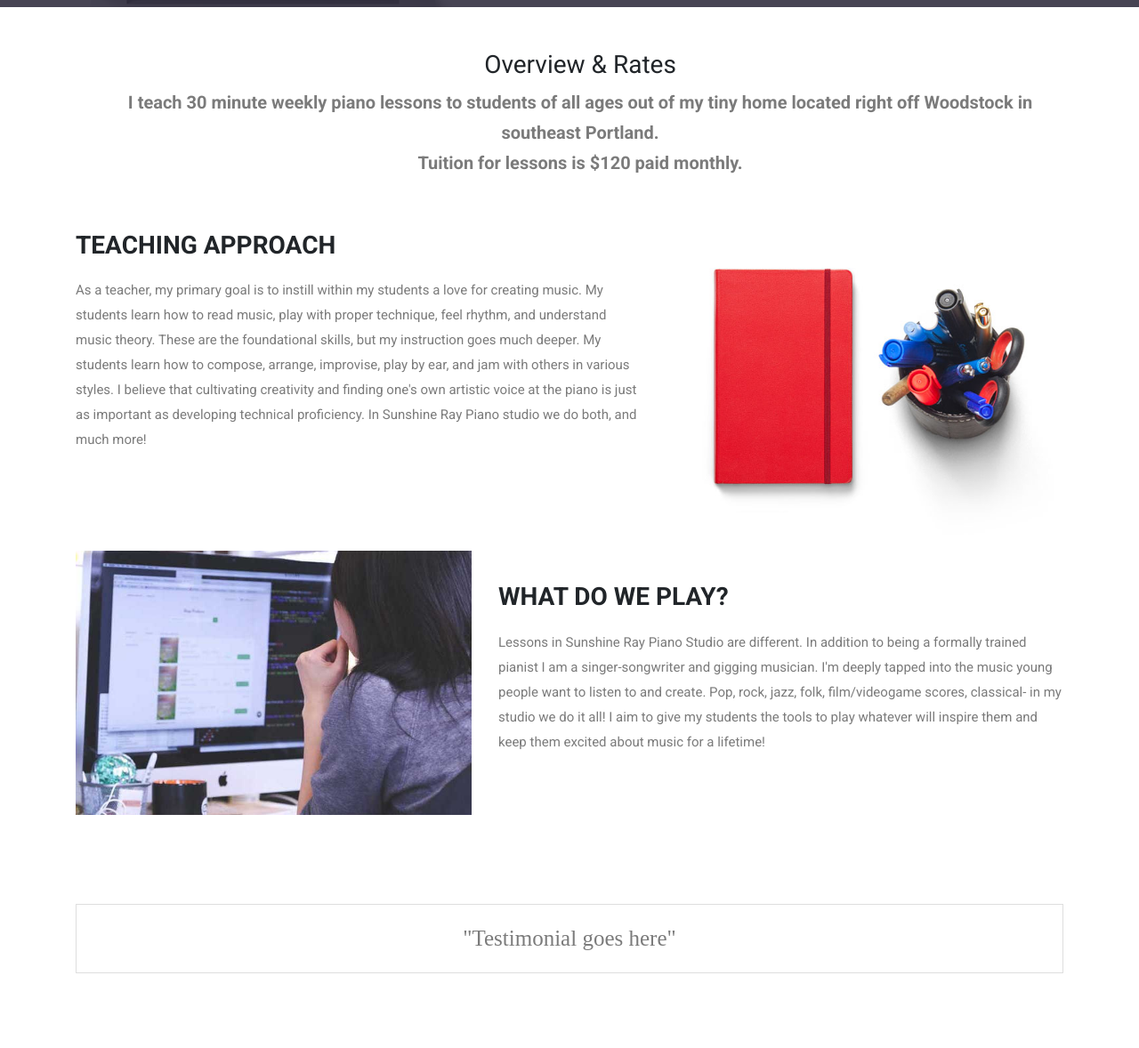
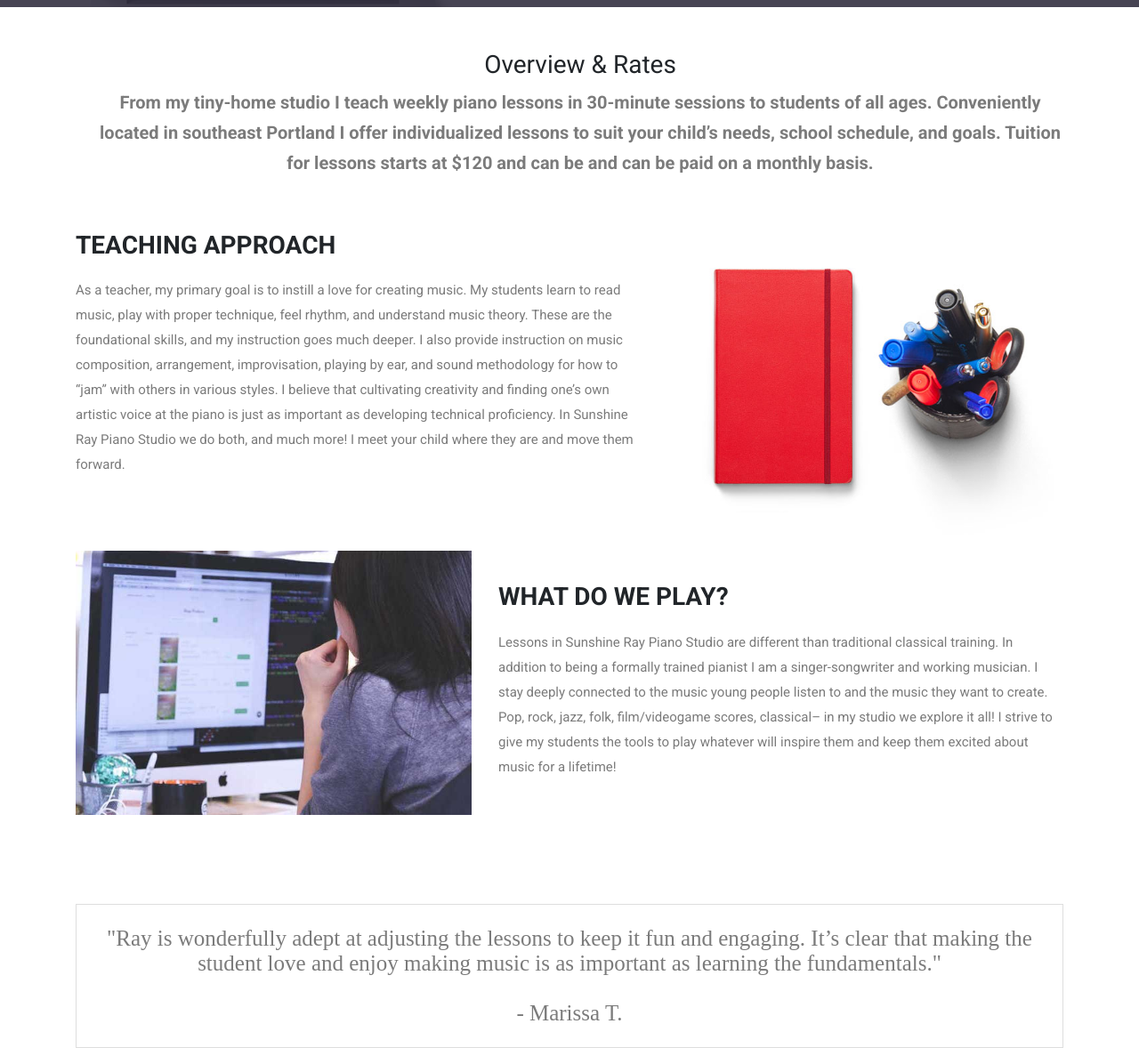
Before and after one commit to FOSSforlife/ray-website-2022, a website: page src/lessons.html in a window 1280 px wide. Shown: the part 353-1531 px from the top of the page at 89% size. Drawn offline with Linux system fonts and the light colour scheme; some packages are replaced by stand-ins of ours; files whose address does not match are found by name; a web font is replaced by a local one.

Commit message:
Update text

```diff
--- a/src/lessons.html
+++ b/src/lessons.html
@@ -107,9 +107,7 @@
             <div class="pl-0 pl-lg-4">
               <h2>Overview & Rates</h2>
               <p class="text-large">
-                I teach 30 minute weekly piano lessons to students of all ages
-                out of my tiny home located right off Woodstock in southeast
-                Portland. <br />Tuition for lessons is $120 paid monthly.
+                From my tiny-home studio I teach weekly piano lessons in 30-minute sessions to students of all ages. Conveniently located in southeast Portland I offer individualized lessons to suit your child’s needs, school schedule, and goals. Tuition for lessons starts at  $120 and can be and can be paid on a monthly basis.
               </p>
             </div>
           </div>
@@ -133,16 +131,7 @@
                 <h2>Teaching Approach</h2>
               </div>
               <p>
-                As a teacher, my primary goal is to instill within my students a
-                love for creating music. My students learn how to read music,
-                play with proper technique, feel rhythm, and understand music
-                theory. These are the foundational skills, but my instruction
-                goes much deeper. My students learn how to compose, arrange,
-                improvise, play by ear, and jam with others in various styles. I
-                believe that cultivating creativity and finding one's own
-                artistic voice at the piano is just as important as developing
-                technical proficiency. In Sunshine Ray Piano studio we do both,
-                and much more!
+                As a teacher, my primary goal is to instill a love for creating music.  My students learn to read music, play with proper technique, feel rhythm, and understand music theory.  These are the foundational skills, and my instruction goes much deeper.  I also provide instruction on music composition, arrangement, improvisation, playing by ear, and sound methodology for how to “jam” with others in various styles.  I believe that cultivating creativity and finding one’s own artistic voice at the piano is just as important as developing technical proficiency.  In Sunshine Ray Piano Studio we do both, and much more!  I meet your child where they are and move them forward.
               </p>
             </div>
           </div>
@@ -165,13 +154,8 @@
                 <h2>What do We Play?</h2>
               </div>
               <p>
-                Lessons in Sunshine Ray Piano Studio are different. In addition
-                to being a formally trained pianist I am a singer-songwriter and
-                gigging musician. I'm deeply tapped into the music young people
-                want to listen to and create. Pop, rock, jazz, folk,
-                film/videogame scores, classical- in my studio we do it all! I
-                aim to give my students the tools to play whatever will inspire
-                them and keep them excited about music for a lifetime!
+                Lessons in Sunshine Ray Piano Studio are different than traditional classical training.  In addition to being a formally trained pianist I am a singer-songwriter and working musician.  I stay deeply connected to the music young people listen to and the music they want to create.  Pop, rock, jazz, folk, film/videogame scores, classical– in my studio we explore it all!  I strive to give my students the tools to play whatever will inspire them and keep them excited about music for a lifetime!
+
               </p>
             </div>
           </div>
@@ -186,7 +170,9 @@
           <div class="testimonial-slider owl-carousel">
             <div>
               <!-- <i class="ion-quote"></i> -->
-              <p>"Testimonial goes here"</p>
+              <p>"Ray is wonderfully adept at adjusting the lessons to keep it fun and engaging. It’s clear that making the student love and enjoy making music is as important as learning the fundamentals."
+                <br><br>- Marissa T.
+              </p>
             </div>
           </div>
         </div>
```
Also changed, not shown: src/about.html (+7 -18 lines), src/index.html (+1 -1 lines).
